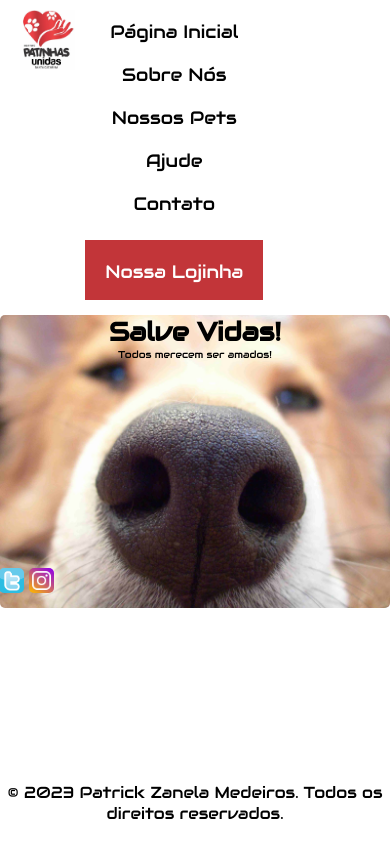
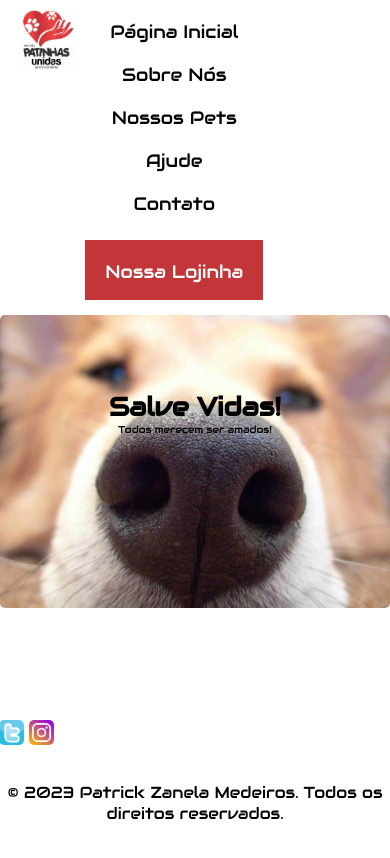
Before and after one commit to patrickzmdev/site-ong-caes, a plain HTML site: page index.html in a window 390 px wide. Drawn offline with Linux system fonts and the light colour scheme.

Commit message:
atualizando css

```diff
--- a/styles.css
+++ b/styles.css
@@ -435,6 +435,7 @@
 
     .texto-sobre-imagem h2 {
         font-size: 1.625rem;
+        margin-top: 150px;
     }
 
     .texto-sobre-imagem p {
@@ -473,6 +474,8 @@
 
         justify-content: center;
         margin: 0.65rem;
+        position: fixed;
+        margin-bottom: 30px;
     }
 
     .logos img {
```
